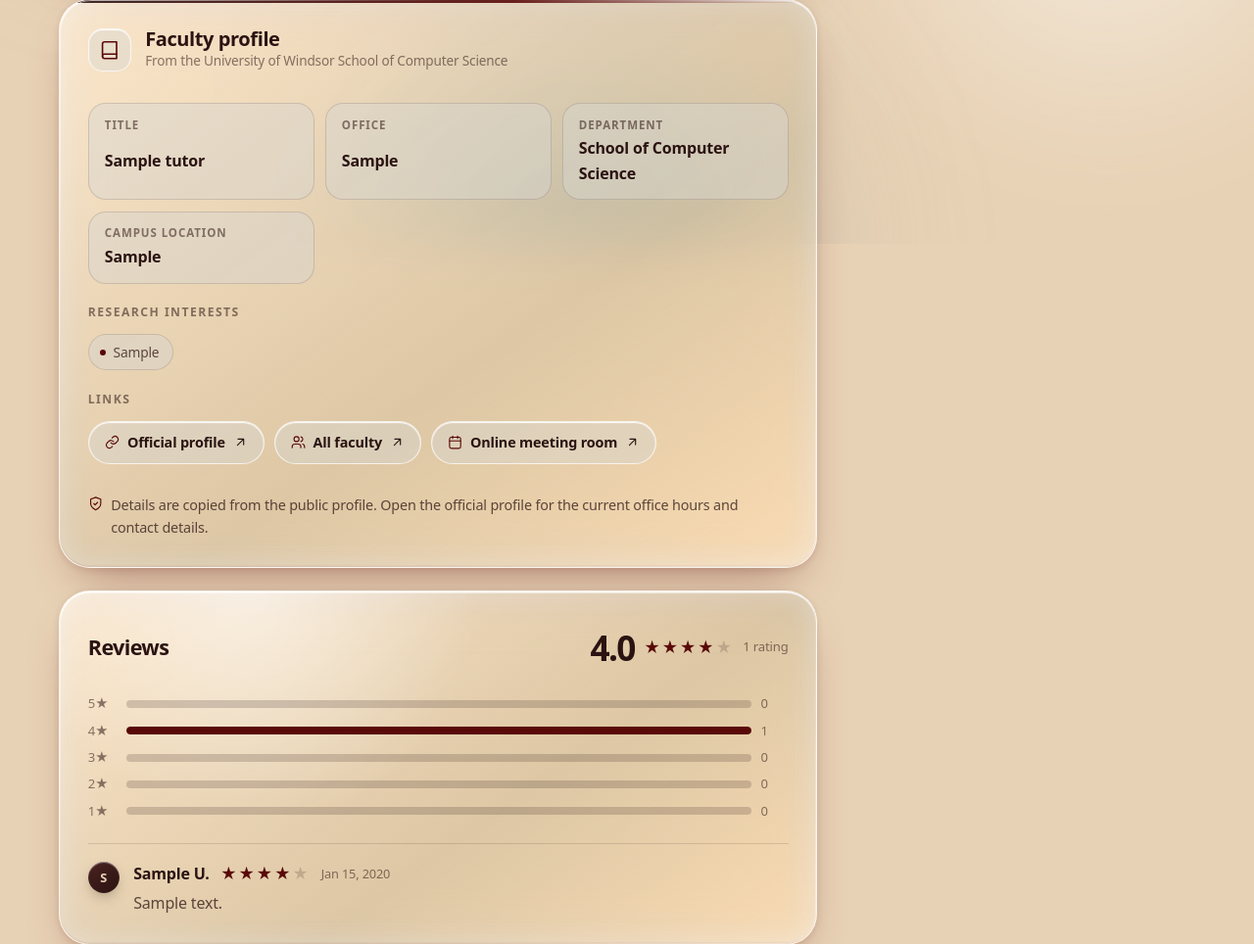
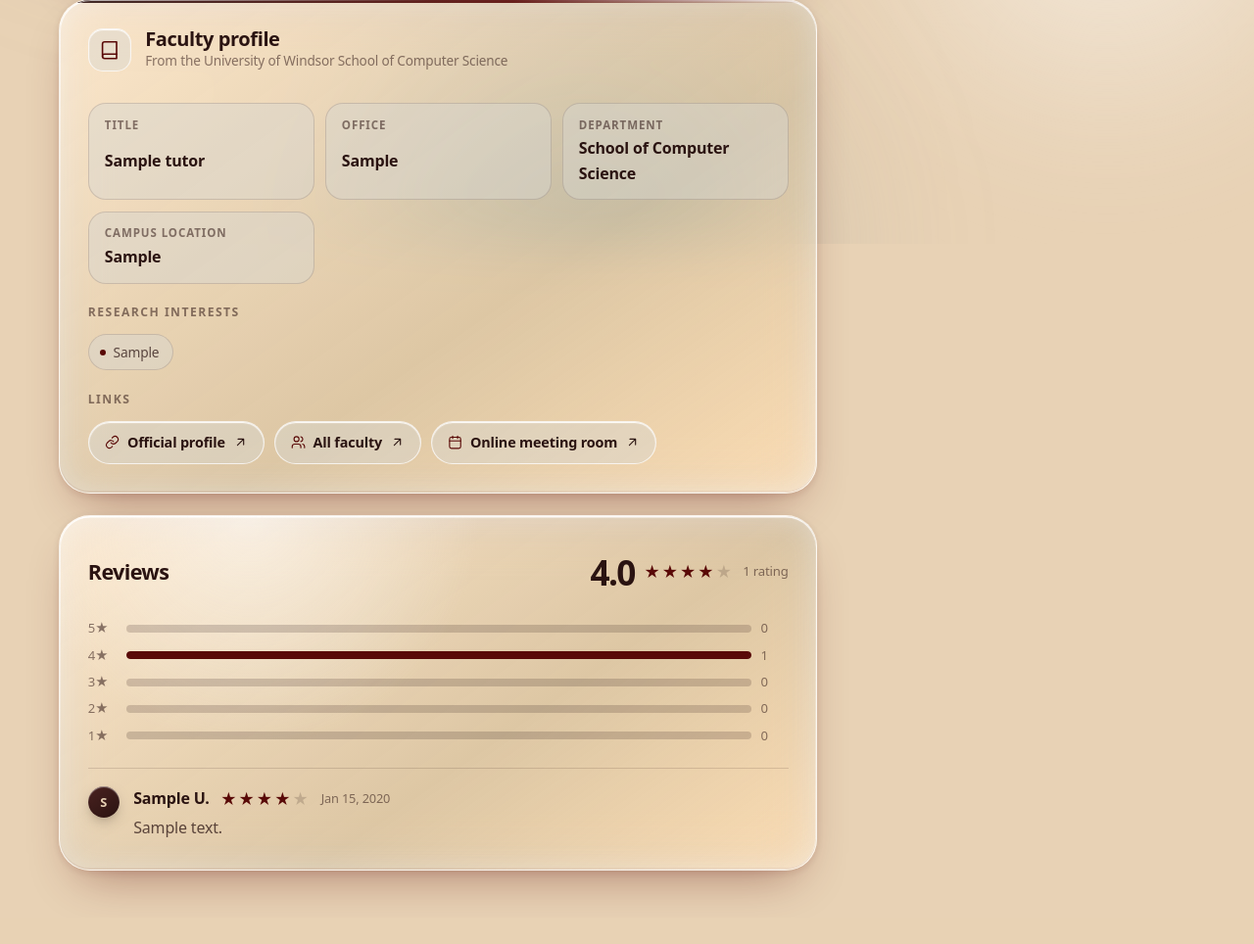
Before and after one commit to Rajbeer-117/StudySync, a Django app: page /tutors/1/ in a window 1280 px wide. Shown: the part 551-1515 px from the top of the page at 98% size. After the commit the page ends 1470 px from the top, so only its background shows below. Run offline with Django 5.2, Linux system fonts and the light colour scheme; tables that the repository leaves empty hold one stand-in row (values such as "Sample post"); grey boxes marked "Sample" are stand-in pictures; data that the repository does not hold is empty.

Commit message:
Remove profile note

```diff
--- a/core/templates/core/detail.html
+++ b/core/templates/core/detail.html
@@ -55,7 +55,6 @@
           <a class="link-btn" href="https://www.uwindsor.ca/science/computerscience/1046/faculty" target="_blank" rel="noopener noreferrer">{% include 'core/_icon.html' with name='users' %} All faculty {% include 'core/_icon.html' with name='arrow-up-right' %}</a>
           {% if resource.meeting_url %}<a class="link-btn" href="{{ resource.meeting_url }}" target="_blank" rel="noopener noreferrer">{% include 'core/_icon.html' with name='calendar' %} Online meeting room {% include 'core/_icon.html' with name='arrow-up-right' %}</a>{% endif %}
         </div>
-        <p class="hint">{% include 'core/_icon.html' with name='shield' %} Details are copied from the public profile. Open the official profile for the current office hours and contact details.</p>
       </section>
       {% elif resource_kind == 'room' %}
       <section class="info-panel glass reveal" id="space" aria-labelledby="space-h">
```
